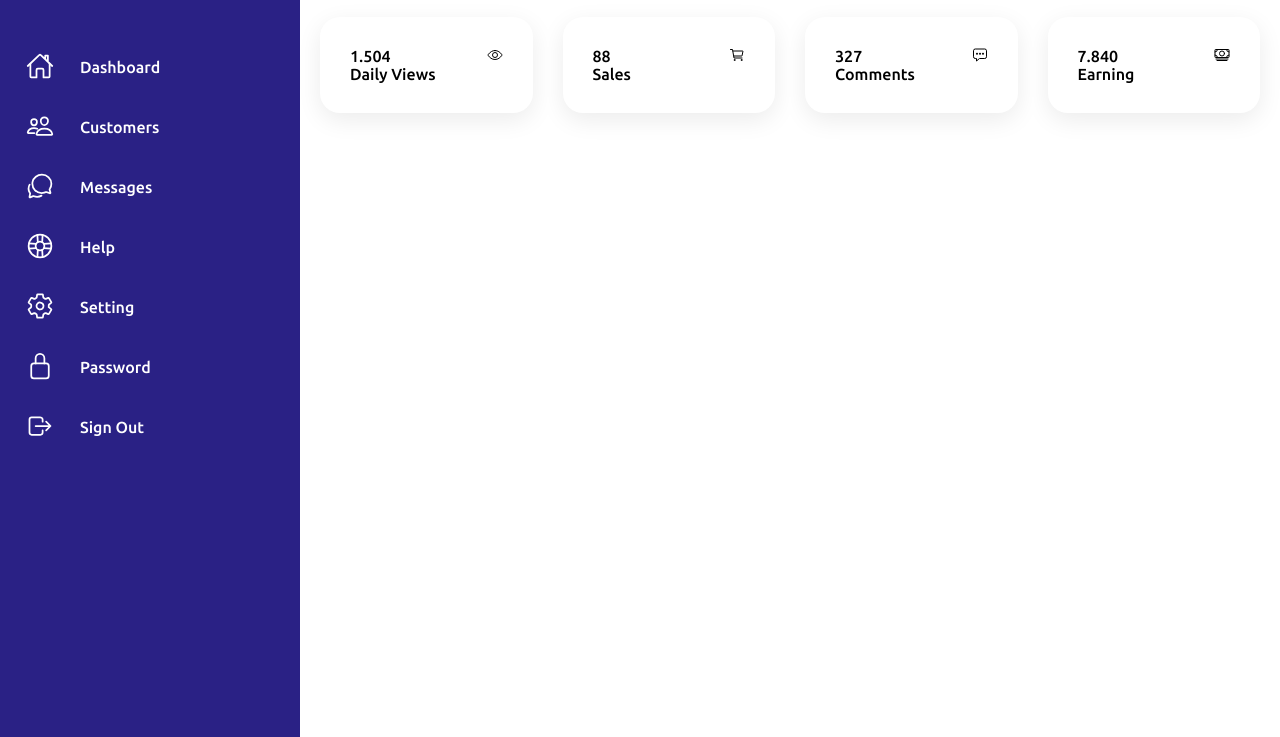
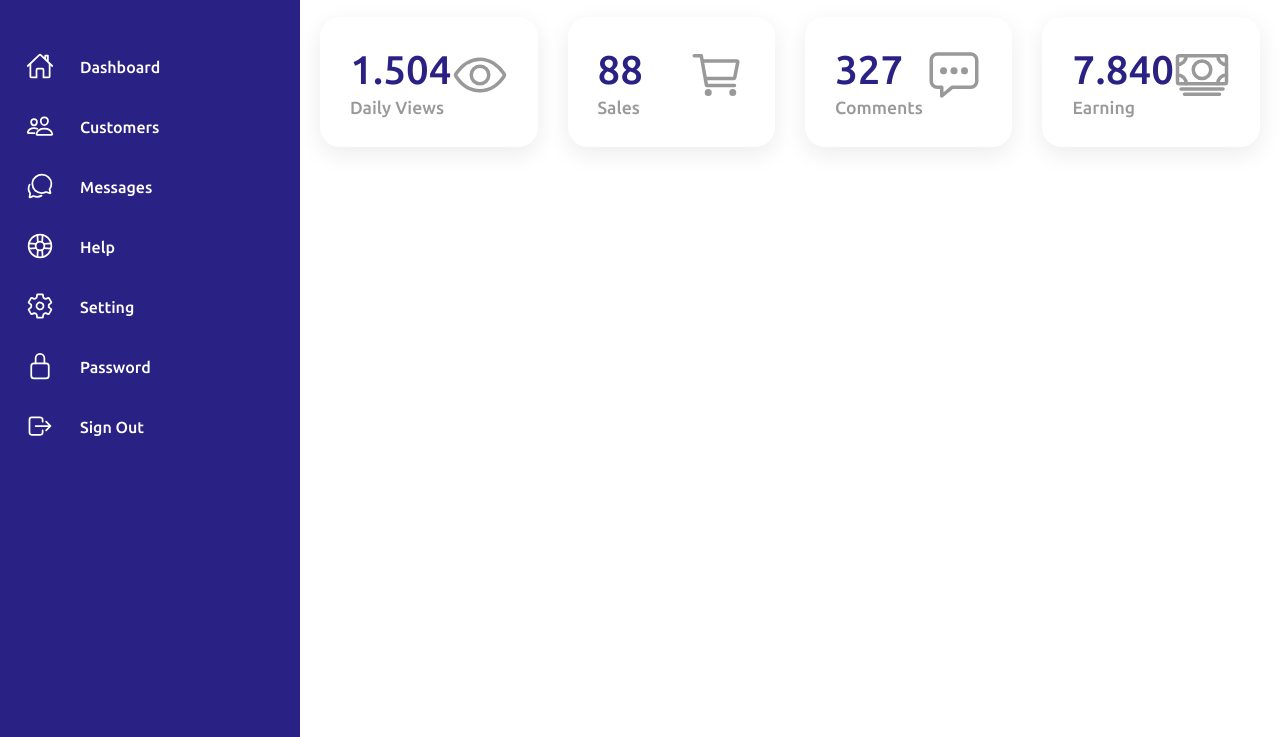
Before and after one commit to khalilo2ya/__AdminDashboardResponsive, a plain HTML site: page index.html in a window 1280 px wide. Shown: the part 63-800 px from the top of the page. Drawn offline with nearby package versions, Linux system fonts and the light colour scheme.

Commit message:
cards done

```diff
--- a/assets/css/style.css
+++ b/assets/css/style.css
@@ -221,3 +221,28 @@ body{
     cursor: pointer;
     box-shadow: 0 7px 25px rgba(0, 0, 0, 0.08);
 }
+.cardBox .card .numbers{
+    position: relative;
+    font-weight: 500;
+    font-size: 2.5rem;
+    color: var(--blue)
+}
+
+.cardBox .card .cardName{
+    color: var(--black2);
+    font-size: 1.1rem;
+    margin-top: 5px;
+
+}
+.cardBox .card .iconBx{
+    font-size: 3.5rem;
+    color: var(--black2);
+}
+.cardBox .card:hover{
+    background: var(--blue);
+}
+.cardBox .card:hover .numbers,
+.cardBox .card:hover .cardName,
+.cardBox .card:hover .iconBx{
+    color: var(--white);
+}
```
